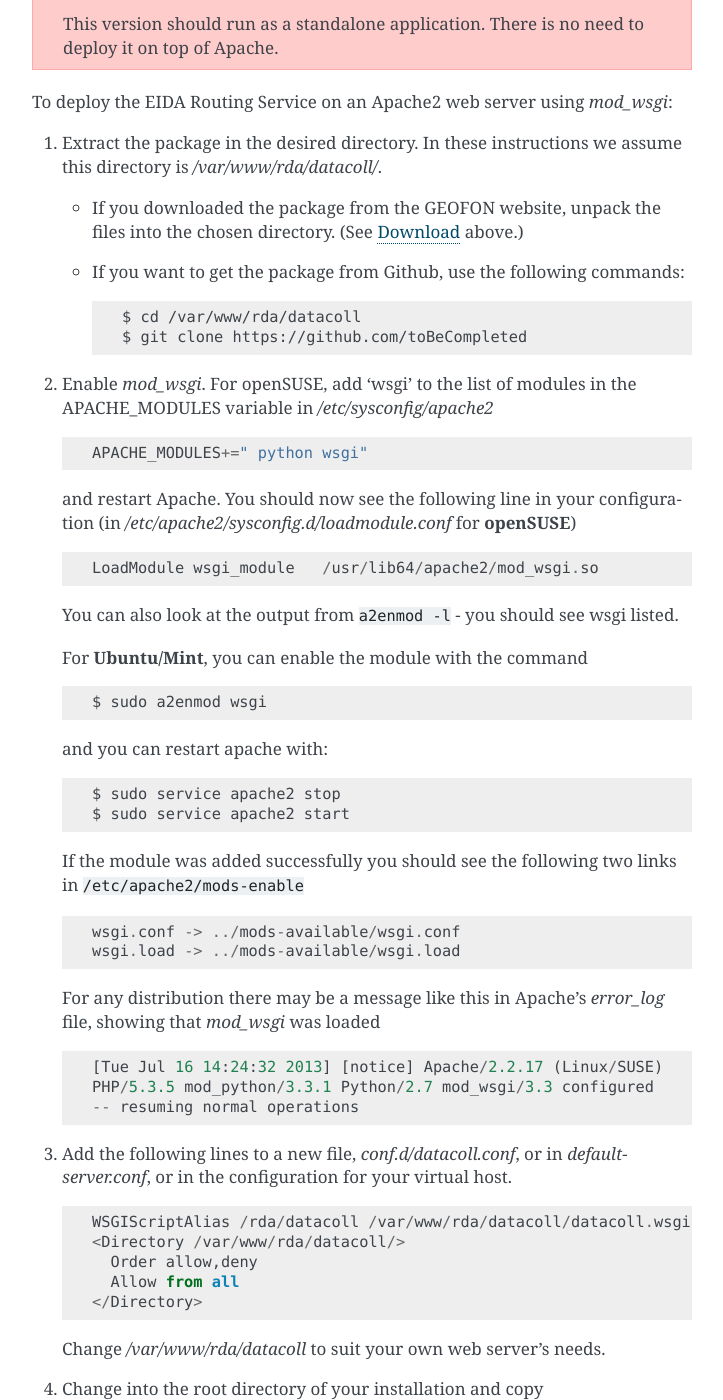
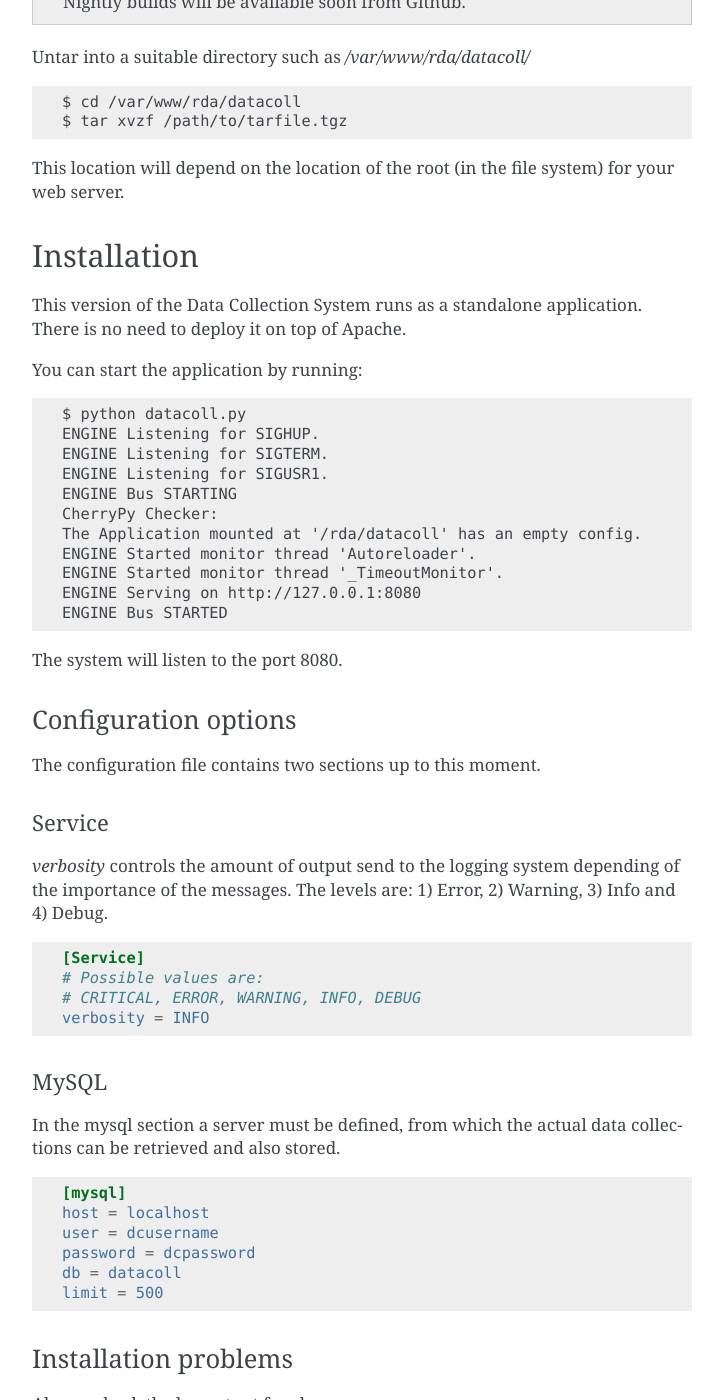
Before and after one commit to javiquinte/datacoll, a Sphinx documentation site: the page built from doc/index.rst, in a window 1280 px wide and 1400 px high, scrolled down 968 px. Shown: the whole window, without its empty margins (388-1111 px from the left). Built offline with Sphinx 7.4.7, drawn with Linux system fonts in a browser that asks for light colours; some of the changed text lies outside the part shown.

Commit message:
Update documentation and version information.

```diff
--- a/doc/conf.py
+++ b/doc/conf.py
@@ -59,7 +59,7 @@
 # The short X.Y version.
 version = u'0.1'
 # The full version, including alpha/beta/rc tags.
-release = u'0.1a1'
+release = u'0.1b1'
 
 # The language for content autogenerated by Sphinx. Refer to documentation
 # for a list of supported languages.
--- a/doc/index.rst
+++ b/doc/index.rst
@@ -11,6 +11,22 @@
 .. toctree::
    :maxdepth: 2
 
+Summary
+=======
+
+Building collections within diverse domains and then sharing or expanding them
+across disciplines should enable common tools for end-users and e-infrastructure
+providers. Individual disciplinary communities can directly benefit if such
+tools are made widely available, and cross-community data sharing can benefit
+from increased unification between collection models and implementations. PID
+providers may benefit from marketing additional services on collections.
+
+A living API prototype has been made available by the RDA working group at
+http://rdacollectionswg.github.io/apidocs/# .
+
+More information about the *Research Data Collections* working group can be
+found at https://www.rd-alliance.org/groups/pid-collections-wg.html .
+
 Installation
 ============
 
@@ -18,8 +34,7 @@
 ------------
 
 * Python 2.7
-
-* mod_wsgi (if using Apache). Also Python libraries for libxslt and libxml.
+* CherryPy for Python 2.X
 
 .. _download:
 
@@ -32,8 +47,7 @@
 .. note ::
    Nightly builds will be available soon from Github.
 
-Untar into a suitable directory visible to the web server,
-such as `/var/www/rda/datacoll/` ::
+Untar into a suitable directory such as `/var/www/rda/datacoll/` ::
 
     $ cd /var/www/rda/datacoll
     $ tar xvzf /path/to/tarfile.tgz
@@ -41,110 +55,29 @@
 This location will depend on the location of the root (in the file system)
 for your web server.
 
-.. _oper_installation-on-apache:
+.. _installation:
 
-Installation on Apache
-----------------------
+Installation
+------------
 
-.. warning ::
-   This version should run as a standalone application. There is no need to
-   deploy it on top of Apache.
+This version of the Data Collection System runs as a standalone application.
+There is no need to deploy it on top of Apache.
 
-To deploy the EIDA Routing Service on an Apache2 web server using `mod_wsgi`:
+You can start the application by running: ::
 
-#. Extract the package in the desired directory.
-   In these instructions we assume this directory is `/var/www/rda/datacoll/`.
+    $ python datacoll.py
+    ENGINE Listening for SIGHUP.
+    ENGINE Listening for SIGTERM.
+    ENGINE Listening for SIGUSR1.
+    ENGINE Bus STARTING
+    CherryPy Checker:
+    The Application mounted at '/rda/datacoll' has an empty config.
+    ENGINE Started monitor thread 'Autoreloader'.
+    ENGINE Started monitor thread '_TimeoutMonitor'.
+    ENGINE Serving on http://127.0.0.1:8080
+    ENGINE Bus STARTED
 
-   * If you downloaded the package from the GEOFON website, unpack the files into
-     the chosen directory. (See Download_ above.)
-
-   * If you want to get the package from Github, use the following commands: ::
-
-        $ cd /var/www/rda/datacoll
-        $ git clone https://github.com/toBeCompleted
-
-#. Enable `mod_wsgi`. For openSUSE, add 'wsgi' to the list of modules in the
-   APACHE_MODULES variable in `/etc/sysconfig/apache2` ::
-
-    APACHE_MODULES+=" python wsgi"
-
-   and restart Apache. You should now see the following line in your
-   configuration (in `/etc/apache2/sysconfig.d/loadmodule.conf` for
-   **openSUSE**) ::
-
-    LoadModule wsgi_module   /usr/lib64/apache2/mod_wsgi.so
-
-   You can also look at the output from ``a2enmod -l`` - you should see wsgi
-   listed.
-
-   For **Ubuntu/Mint**, you can enable the module with the command ::
-
-    $ sudo a2enmod wsgi
-
-   and you can restart apache with::
-
-    $ sudo service apache2 stop
-    $ sudo service apache2 start
-
-   If the module was added successfully you should see the following two links
-   in ``/etc/apache2/mods-enable`` ::
-
-    wsgi.conf -> ../mods-available/wsgi.conf
-    wsgi.load -> ../mods-available/wsgi.load
-
-   For any distribution there may be a message like this in Apache's `error_log`
-   file, showing that `mod_wsgi` was loaded ::
-
-    [Tue Jul 16 14:24:32 2013] [notice] Apache/2.2.17 (Linux/SUSE)
-    PHP/5.3.5 mod_python/3.3.1 Python/2.7 mod_wsgi/3.3 configured
-    -- resuming normal operations
-
-#. Add the following lines to a new file, `conf.d/datacoll.conf`, or in
-   `default-server.conf`, or in the configuration for your virtual host. ::
-
-    WSGIScriptAlias /rda/datacoll /var/www/rda/datacoll/datacoll.wsgi
-    <Directory /var/www/rda/datacoll/>
-      Order allow,deny
-      Allow from all
-    </Directory>
-
-   Change `/var/www/rda/datacoll` to suit your own web server's needs.
-
-#. Change into the root directory of your installation and copy
-   `datacoll.cfg.sample` to `datacoll.cfg`, or make a symbolic link ::
-
-    $ cd /var/www/rda/datacoll
-    $ cp datacoll.cfg.sample datacoll.cfg
-
-#. Edit `datacoll.wsgi` and check that the paths there reflect the ones selected
-   for your installation.
-
-#. Edit `datacoll.cfg` and be sure to configure everything correctly. This is
-   discussed under "`Configuration Options`_" below.
-
-#. Start/restart the web server e.g. as root. In **OpenSUSE** ::
-
-    $ /etc/init.d/apache2 configtest
-    $ /etc/init.d/apache2 restart
-
-   or in **Ubuntu/Mint** ::
-
-    $ sudo service apache2 reload
-    $ sudo service apache2 stop
-    $ sudo service apache2 start
-
-#. Restart the web server to apply all the changes, e.g. as root. In
-   **OpenSUSE**::
-
-    $ /etc/init.d/apache2 configtest
-    $ /etc/init.d/apache2 restart
-
-   or in **Ubuntu/Mint** ::
-
-    $ sudo service apache2 reload
-    $ sudo service apache2 stop
-    $ sudo service apache2 start
-
+The system will listen to the port 8080.
 
 .. _configuration-options-extra:
 
@@ -152,18 +85,6 @@
 ^^^^^^^^^^^^^^^^^^^^^
 
 The configuration file contains two sections up to this moment.
-
-MongoDB
-"""""""
-
-In the MongoDB section a server must be defined, from which the
-actual data collections can be retrieved and also stored.
-
-.. code-block:: ini
-
-    [MongoDB]
-    server = server.domainname
-    port = 27017
 
 Service
 """""""
@@ -181,19 +102,33 @@
     # CRITICAL, ERROR, WARNING, INFO, DEBUG
     verbosity = INFO
 
+MySQL
+"""""
+
+In the mysql section a server must be defined, from which the actual data
+collections can be retrieved and also stored.
+
+.. code-block:: ini
+
+    [mysql]
+    host = localhost
+    user = dcusername
+    password = dcpassword
+    db = datacoll
+    limit = 500
+
 Installation problems
 ^^^^^^^^^^^^^^^^^^^^^
 
-Always check your web server log files (e.g. for Apache: ``access_log`` and
-``error_log``) for clues.
+Always check the log output for clues.
 
 If you visit http://localhost/rda/datacoll/version on your machine
 you should see the version information of the deployed service ::
 
-    0.1a1
+    0.1b1
 
 If this information cannot be retrieved, the installation was not successful.
-If this **do** show up, check that the information there looks correct.
+If this **does** show up, check that the information there looks correct.
 
 
 Indices and tables
```
